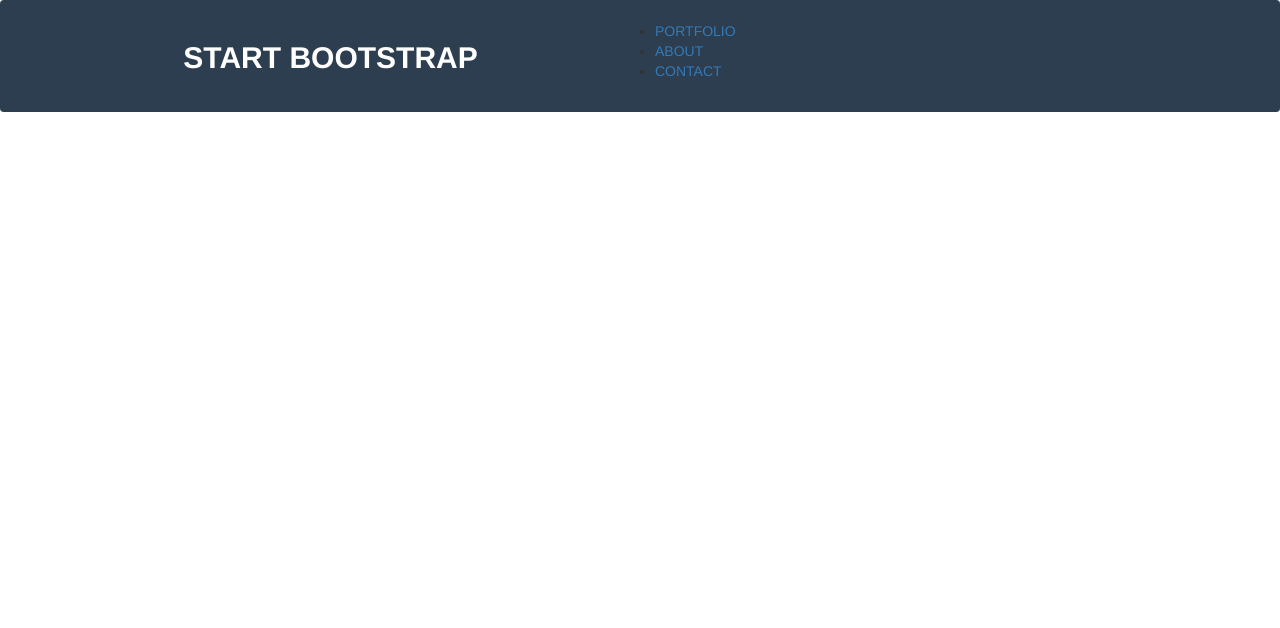
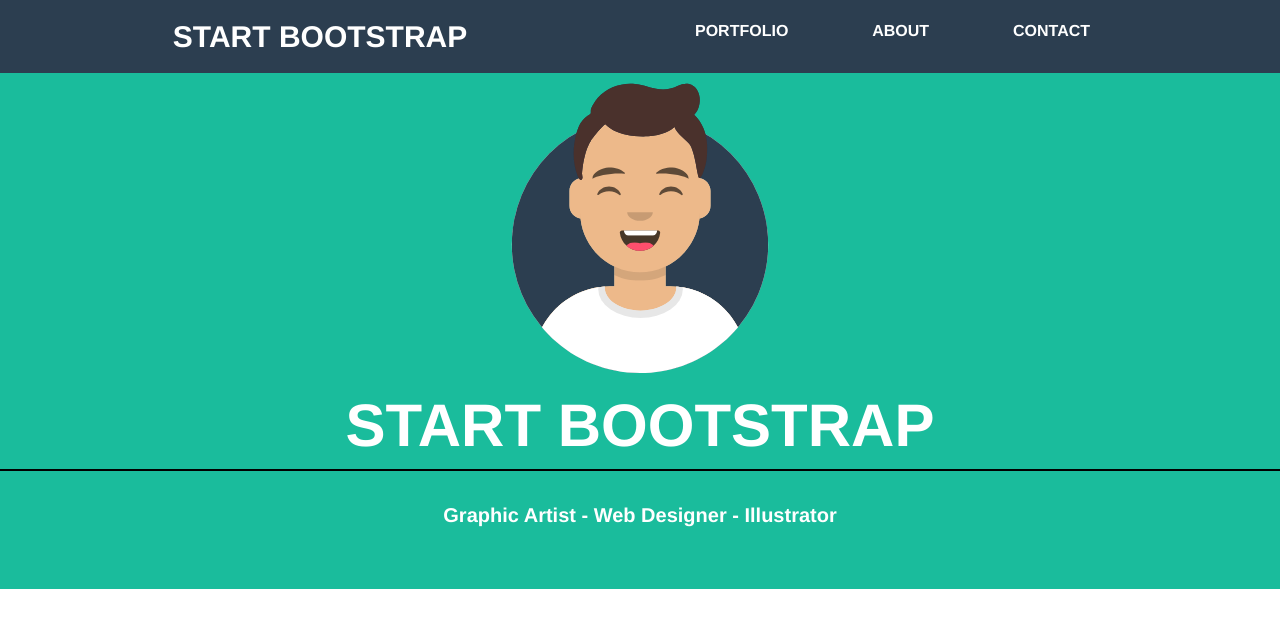
Before and after one commit to ThomasNGit/html-css-bootstrap-freelancer, a plain HTML site: page index.html in a window 1280 px wide. Drawn offline with nearby package versions, Linux system fonts and the light colour scheme.

Commit message:
Fine header e sezione verde

```diff
--- a/assets/css/style.css
+++ b/assets/css/style.css
@@ -7,13 +7,64 @@
 }
 
 /* stile navbar */
-.navbar{
+.blue-bg{
   background-color: #2C3E50;
-  padding: 20px;
 }
 
-.navbar h2{
+.start{
   color: #fff;
   text-align: center;
   font-weight: bold;
 }
+
+
+.navlist li{
+  display: inline-block;
+  padding: 20px 40px;
+}
+
+.navlist a{
+  text-decoration: none;
+  color: #fff;
+  font-weight: bold;
+  font-size: 16px;
+}
+
+/* stile seconda sezione */
+.green-bg{
+  background-color: #1ABC9C;
+}
+
+.imgstart{
+  height: 300px;
+  display: block;
+  margin-left: auto;
+  margin-right: auto;
+}
+
+.txtstart{
+  text-align: center;
+  color: #fff;
+  font-size: 60px;
+  font-weight: bold;
+}
+
+.imgcontainer{
+  border-bottom: 2px solid black;
+}
+
+.who{
+  padding-top: 30px;
+  margin-bottom: 50px;
+  text-align: center;
+  color: #fff;
+  font-size: 20px;
+  font-weight: bold;
+}
+
+/* clearfix */
+.row:after{
+  content: "";
+  display: table;
+  clear: both;
+}
--- a/index.html
+++ b/index.html
@@ -4,22 +4,19 @@
     <meta charset="utf-8">
     <meta name="viewport" content="width=device-width, initial-scale=1">
     <link rel="stylesheet" href="https://maxcdn.bootstrapcdn.com/bootstrap/3.3.7/css/bootstrap.min.css" integrity="sha384-BVYiiSIFeK1dGmJRAkycuHAHRg32OmUcww7on3RYdg4Va+PmSTsz/K68vbdEjh4u" crossorigin="anonymous">
-    <!-- Optional theme -->
-    <link rel="stylesheet" href="https://maxcdn.bootstrapcdn.com/bootstrap/3.3.7/css/bootstrap-theme.min.css" integrity="sha384-rHyoN1iRsVXV4nD0JutlnGaslCJuC7uwjduW9SVrLvRYooPp2bWYgmgJQIXwl/Sp" crossorigin="anonymous">
     <link rel="stylesheet" href="assets/css/style.css">
     <title>Freelancer Bootstrap</title>
   </head>
   <body>
     <div class="container-fluid">
-
-      <div class="row">
-
-        <div class="navbar">
+      <!-- struttura header -->
+      <div class="row blue-bg">
 
           <div class="col-xs-6">
-            <h2>START BOOTSTRAP</h2>
+            <h2 class="start">START BOOTSTRAP</h2>
           </div>
           <div class="col-xs-6">
+
             <ul class="navlist">
               <li><a href="#">PORTFOLIO</a></li>
               <li><a href="#">ABOUT</a></li>
@@ -27,11 +24,19 @@
             </ul>
 
           </div>
-        </div>
 
       </div>
 
-
+      <!-- stile sezione verde -->
+      <div class="row green-bg">
+        <div class="col-xs-12 imgcontainer">
+          <img class="imgstart" src="assets/img/avatars.svg" alt="Get Started">
+          <h1 class="txtstart">START BOOTSTRAP</h1>
+        </div>
+        <div class="col-xs-12 who">
+          <p>Graphic Artist - Web Designer - Illustrator</p>
+        </div>
+      </div>
 
 
 
```
Also changed, not shown: assets/img/avatars.svg (added).
